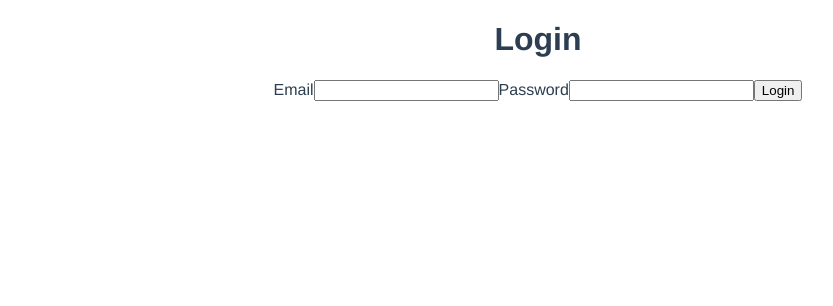
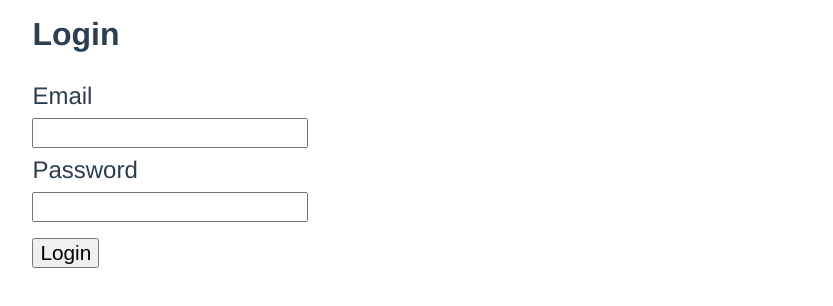
Before and after one commit to pontakornth/minibuck, a Vue app: page /#/ in a window 1280 px wide. Shown: the top 306 px of the page, without its empty margins (102-935 px from the left). Built offline with nearby package versions, Linux system fonts and the light colour scheme.

Commit message:
styling: Add style for login page

```diff
--- a/src/components/LoginForm.vue
+++ b/src/components/LoginForm.vue
@@ -34,3 +34,24 @@ export default defineComponent({
   },
 });
 </script>
+
+<style lang="stylus" scoped>
+.login-form
+  display flex
+  flex-flow column wrap
+  text-align left
+  align-items flex-start
+  justify-content flex-start
+  margin auto
+  width 80%
+  *
+    margin-top: .5rem
+    display block
+  label
+    font-size 1.5rem
+  input
+    font-size 1.3rem
+.button
+  margin-top 1rem
+  width unset
+</style>
--- a/src/pages/login.vue
+++ b/src/pages/login.vue
@@ -29,3 +29,9 @@ export default defineComponent({
   },
 });
 </script>
+
+<style lang="stylus">
+.login
+  display flex
+  justify-content center
+</style>
```
